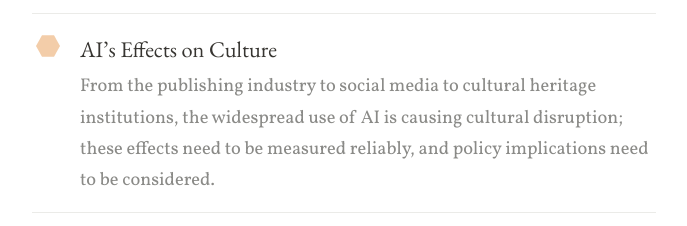
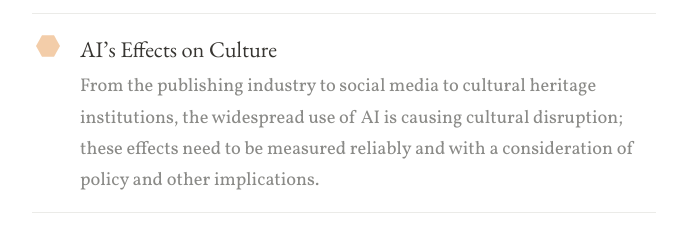
Before and after one commit to society-for-culture-ai/society-for-culture-ai.github.io, a plain HTML site: page index.html in a window 1280 px wide. Shown: the part 1268-1494 px from the top of the page, without its empty margins (296-983 px from the left). Drawn offline with nearby package versions, Linux system fonts and the light colour scheme.

Commit message:
Reword effects frame: policy and other implications
Co-Authored-By: Claude Opus 5.5 <noreply@anthropic.com>

```diff
--- a/index.html
+++ b/index.html
@@ -62,7 +62,7 @@
           </li>
           <li>
             <h3>AI&rsquo;s Effects on Culture</h3>
-            <p>From the publishing industry to social media to cultural heritage institutions, the widespread use of AI is causing cultural disruption; these effects need to be measured reliably, and policy implications need to be considered.</p>
+            <p>From the publishing industry to social media to cultural heritage institutions, the widespread use of AI is causing cultural disruption; these effects need to be measured reliably and with a consideration of policy and other implications.</p>
           </li>
           <li>
             <h3>AI as Tool for Cultural Analysis</h3>
```
